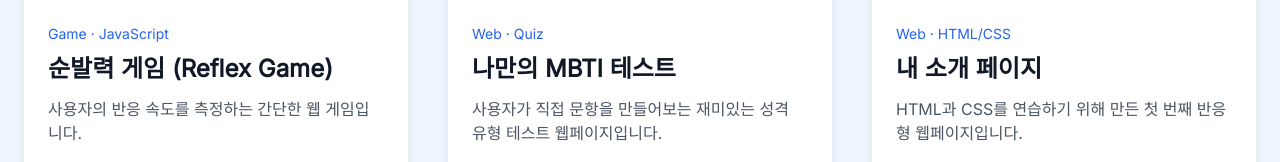
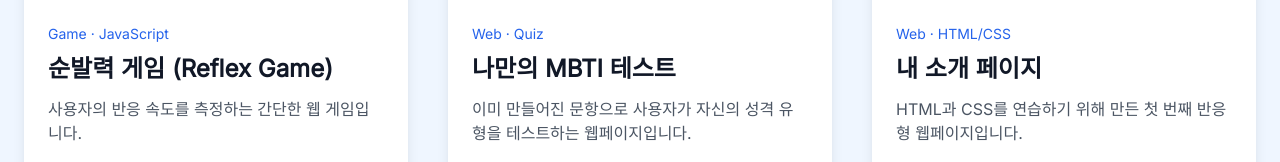
Before and after one commit to lsy091006-ui/myhomepage, a plain HTML site: page index.html in a window 1280 px wide. Shown: the part 1925-2087 px from the top of the page. Drawn offline with nearby package versions, Linux system fonts and the light colour scheme.

Commit message:
Update index.html

```diff
--- a/index.html
+++ b/index.html
@@ -187,7 +187,7 @@
                 <!-- 프로젝트 그리드 -->
                 <div id="project-grid" class="grid md:grid-cols-2 lg:grid-cols-3 gap-10">
 
-                    <!-- 프로젝트 카드 1 (순발력 게임) - data-category="web"으로 수정됨 -->
+                    <!-- 프로젝트 카드 1 (순발력 게임) -->
                     <div class="project-card bg-white rounded-xl shadow-lg overflow-hidden" data-category="web">
                         <!-- 프로젝트 이미지 -->
                         <img src="https://placehold.co/400x300/FACC15/2563EB?text=Reflex+Game&font=inter" alt="순발력 게임" class="w-full h-56 object-cover">
@@ -212,7 +212,7 @@
                         </div>
                     </div>
 
-                    <!-- 프로젝트 카드 2 (MBTI 테스트) - data-category="web"으로 유지됨 -->
+                    <!-- 프로젝트 카드 2 (MBTI 테스트) - 설명 수정됨 -->
                     <div class="project-card bg-white rounded-xl shadow-lg overflow-hidden" data-category="web">
                         <img src="https://placehold.co/400x300/EC4899/FFFFFF?text=MBTI+Quiz&font=inter" alt="MBTI 테스트" class="w-full h-56 object-cover">
                         <div class="p-6">
@@ -221,7 +221,8 @@
                                 나만의 MBTI 테스트
                             </h3>
                             <p class="text-gray-600 mb-5">
-                                사용자가 직접 문항을 만들어보는 재미있는 성격 유형 테스트 웹페이지입니다.
+                                <!-- 수정된 설명 -->
+                                이미 만들어진 문항으로 사용자가 자신의 성격 유형을 테스트하는 웹페이지입니다.
                             </p>
                             <div class="flex space-x-4">
                                 <a href="#" target="_blank" class="font-medium text-gray-500 hover:text-blue-800 transition-colors flex items-center">
@@ -236,7 +237,7 @@
                         </div>
                     </div>
 
-                    <!-- 프로젝트 카드 3 (웹 - 내 소개 페이지) - data-category="web"으로 유지됨 -->
+                    <!-- 프로젝트 카드 3 (웹 - 내 소개 페이지) -->
                     <div class="project-card bg-white rounded-xl shadow-lg overflow-hidden" data-category="web">
                         <img src="https://placehold.co/400x300/60A5FA/FFFFFF?text=Web+Project&font=inter" alt="웹 프로젝트" class="w-full h-56 object-cover">
                         <div class="p-6">
```
